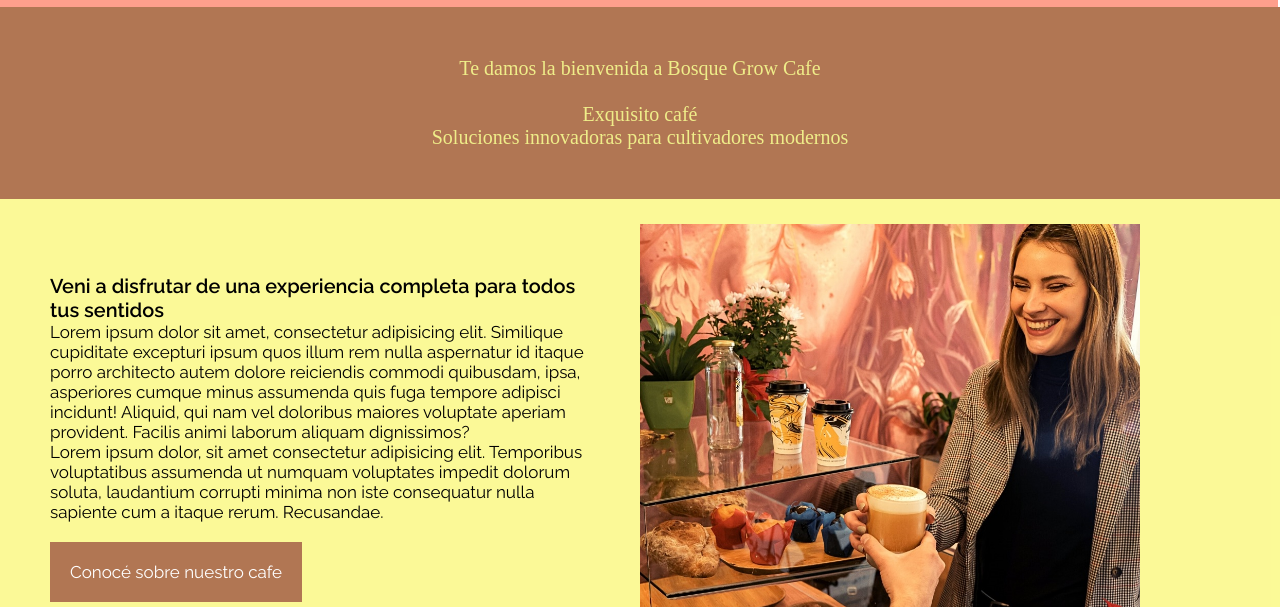
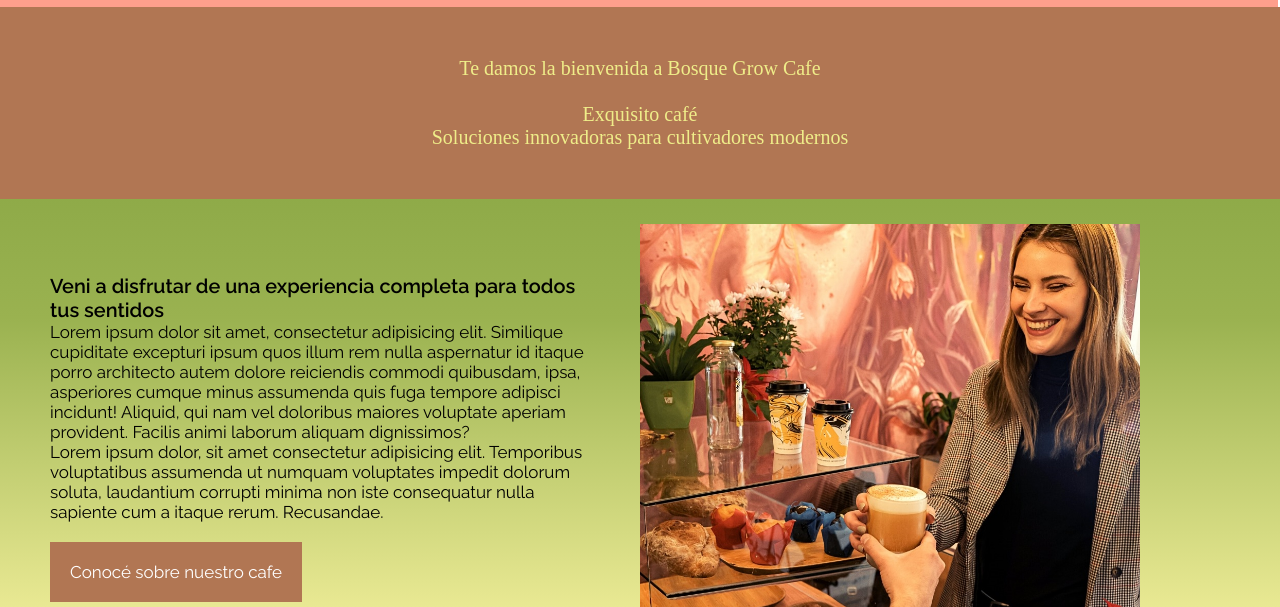
Before and after one commit to TrellixVulnTeam/scarafia-proyecto.desarrolloweb_UQNG, a plain HTML site: page html/index.html in a window 1280 px wide. Shown: the part 193-800 px from the top of the page. Drawn offline with Linux system fonts and the light colour scheme; a web font is replaced by a local one.

Commit message:
inicio grad

```diff
--- a/css/bosquecafe.css
+++ b/css/bosquecafe.css
@@ -74,7 +74,7 @@ a{
     padding: 20px;
 }
 #inicio{
-    background-color: #faf878c4;
+    background-image:  linear-gradient(to bottom, #7d9e3c, #9ab250, #efed98, #faf878c4, #ffdf3c);
     display: grid;
     grid-template-rows: 0.31fr 1fr 1fr;
     grid-template-columns: 1fr 1fr;
```
